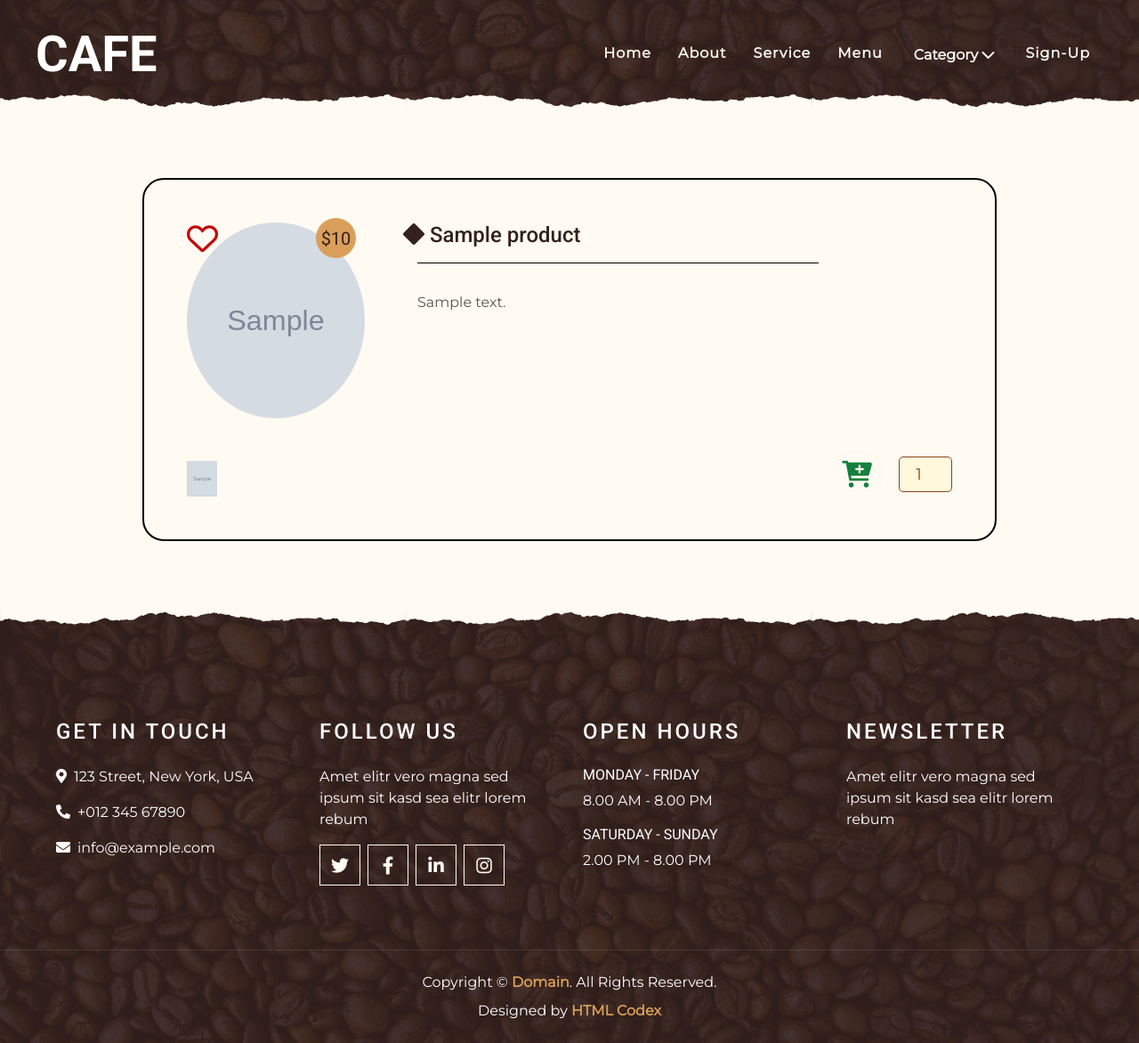
After one commit to melikaezatvar/Online-Cafe, a Django app: template templates/product/product.html in a window 1280 px wide. The commit adds this page. Shown: the whole page at 89% size. Run offline with Django 5.2, Linux system fonts and the light colour scheme; the template is opened without the code that fills it: most values are stand-ins (such as "Sample title", 1, 10 or a date in 2020); grey boxes marked "Sample" are stand-in pictures; some libraries are stand-ins or nearby versions.

Commit message:
update navbar categiry and emplement product page for add to favorite and add to cart and other utils for example show all images

```diff
--- a/templates/layout/head.html
+++ b/templates/layout/head.html
@@ -5,8 +5,12 @@
 <meta content="Free Website Template" name="description">
 <link rel="preconnect" href="https://fonts.gstatic.com">
 <link href="https://fonts.googleapis.com/css2?family=Montserrat:wght@200;400&family=Roboto:wght@400;500;700&display=swap" rel="stylesheet">
+<link rel="stylesheet" href="https://cdnjs.cloudflare.com/ajax/libs/font-awesome/6.0.0-beta3/css/all.min.css">
 <link href="https://cdnjs.cloudflare.com/ajax/libs/font-awesome/5.10.0/css/all.min.css" rel="stylesheet">
 <link href="{% static 'lib/owlcarousel/assets/owl.carousel.min.css' %}" rel="stylesheet">
 <link href="{% static 'lib/tempusdominus/css/tempusdominus-bootstrap-4.min.css' %}" rel="stylesheet" />
 <link href="{% static 'css/style.min.css' %}" rel="stylesheet">
-<script src="https://cdn.tailwindcss.com"></script>
+<link href="{% static 'css/dropdown.css' %}" rel="stylesheet">
+<link href="{% static 'css/product.css' %}" rel="stylesheet">
+{#<link href="https://cdn.jsdelivr.net/npm/daisyui@4.12.10/dist/full.min.css" rel="stylesheet" type="text/css" />#}
+{#<script src="https://cdn.tailwindcss.com"></script>#}
--- a/templates/layout/header.html
+++ b/templates/layout/header.html
@@ -13,28 +13,24 @@
                     <a href="../about.html" class="nav-item nav-link">About</a>
                     <a href="../service.html" class="nav-item nav-link">Service</a>
                     <a href="/api/menu/" class="nav-item nav-link">Menu</a>
-                    <div class="nav-item dropdown">
-                        <a href="#" class="nav-link dropdown-toggle" data-toggle="dropdown">Category</a>
-                        <div id="nav-category" class="dropdown-menu text-capitalize"></div>
+                    <div class="dropdown">
+                        <button class="dropbtn">Category <i class="fa-solid fa-chevron-down"></i></button>
+                        <div id="nav-category" class="dropdown-content"></div>
                     </div>
+
                     {% if request.user.is_authenticated %}
                         <a href="/api/register/" class="nav-item nav-link">Profile</a>
                         <a href="/api/register/" class="nav-item nav-link">Logout</a>
                     {% else %}
                         <a href="/api/register/" class="nav-item nav-link">Sign-Up</a>
                     {% endif %}
+
                 </div>
             </div>
         </nav>
     </div>
     <div class="container-fluid page-header mb-5 position-relative overlay-bottom">
         <div class="d-flex flex-column align-items-center justify-content-center pt-0 pt-lg-5" style="min-height: 120px">
-{#            <h1 class="display-4 mb-3 mt-0 mt-lg-5 text-white text-uppercase">About Us</h1>#}
-{#            <div class="d-inline-flex mb-lg-5">#}
-{#                <p class="m-0 text-white"><a class="text-white" href="">Home</a></p>#}
-{#                <p class="m-0 text-white px-2">/</p>#}
-{#                <p class="m-0 text-white">About Us</p>#}
-{#            </div>#}
         </div>
     </div>
 </header>
--- /dev/null
+++ b/templates/product/product.html
@@ -0,0 +1,38 @@
+{% extends '../_base.html' %}
+{% load static %}
+{% block header %}{{ block.super }}
+{% endblock %}
+{% block content %}
+    {% for product in data %}
+        <div class="product-show">
+            <div class="product-image">
+                <h5 class="menu-price">${{ product.price }}</h5>
+                {% if not product.images %}
+                    <img id="main-image" class="product-main-image" src="/media/product/images/site_image.jpeg" alt="No Image Available">
+                	{% else %}
+                    <img id="main-image" class="product-main-image" src="{{ product.images.0.src }}" alt="{{ product.images.0.alt }}">
+                    <div class="product-images" >
+                        {% for image in product.images %}
+                            <img onclick="changeImage(src, alt)" class="product-sub-images" src="{{ image.src }}" alt="{{ image.alt }}">
+                        {% endfor %}
+
+                    </div>
+                {% endif %}
+            </div>
+            <div class="product-description">
+                <div>
+                    <h4 class="text-[150%] "><i class="fa-solid fa-diamond"></i> {{ product.name }}</h4>
+                    <hr class="hr-product">
+                    <p class="p-3">{{ product.description }}</p>
+                </div>
+            </div>
+            <i id="p-favorite" onclick="changeFavoriteStatus()" class="fa-regular fa-heart product-favorite-item absolute"></i>
+            <div style="align-self: flex-end; flex-direction: column; display: flex">
+                <div class="product-items">
+                    <i onclick="addToCart()" class="fa-solid fa-cart-plus product-cart-item"></i>
+                    <input type="number" class="quantity-input-simple " value="1" min="1">
+                </div>
+            </div>
+        </div>
+    {% endfor %}
+{% endblock %}
```
Also changed, not shown: storage/static/css/product.css (added), storage/static/js/products/header_category.js, storage/static/js/products/product_images.js (added), storage/static/js/products/product_utils.js (added).
